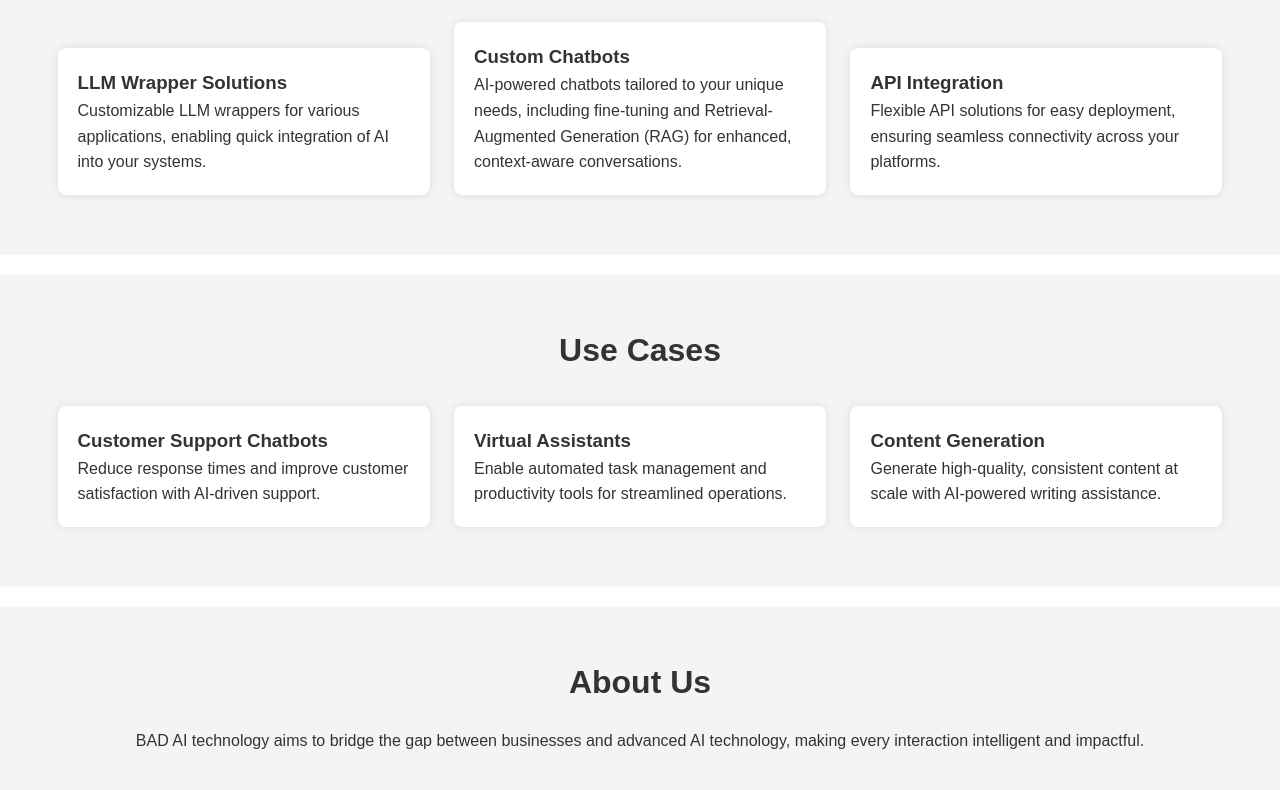
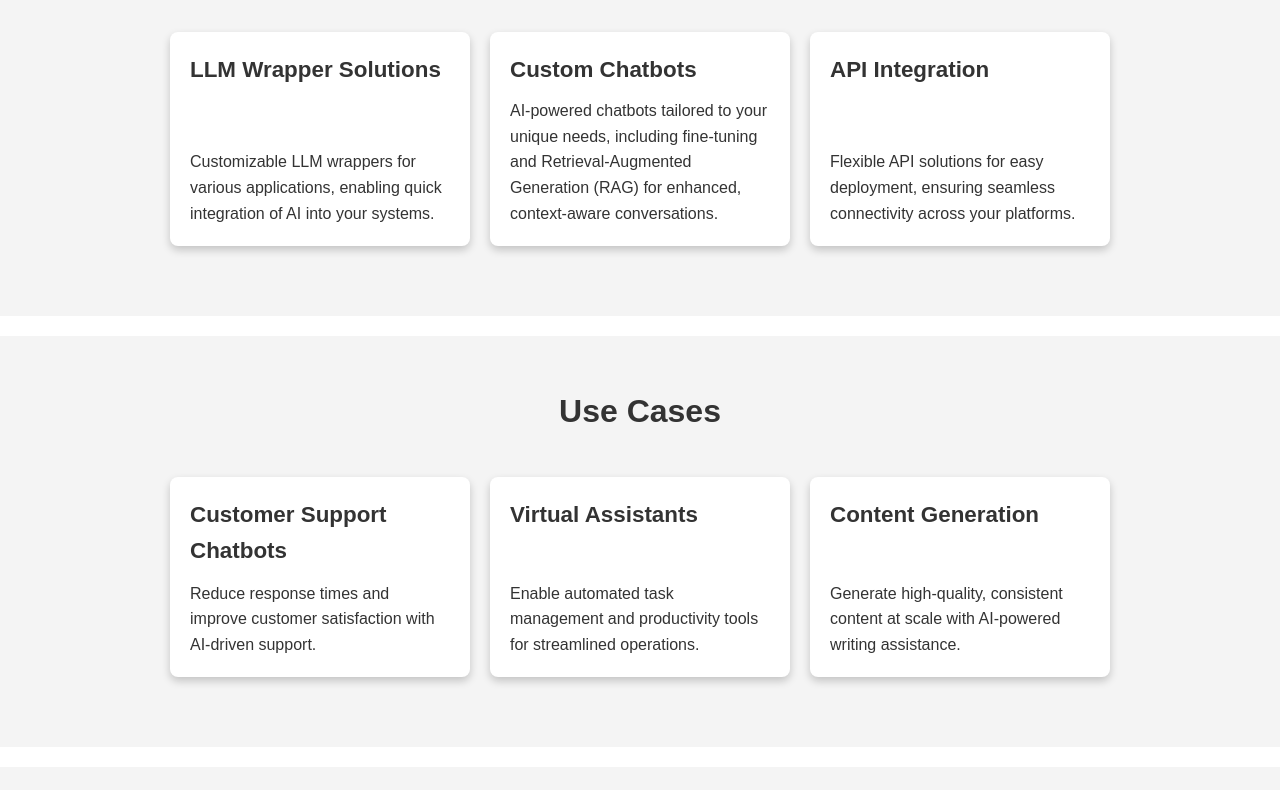
Before and after one commit to anfieldlad/badai-tech, a website: page index.html in a window 1280 px wide. Shown: the part 464-1254 px from the top of the page. Drawn offline with Linux system fonts and the light colour scheme.

Commit message:
Update index.html

```diff
--- a/index.html
+++ b/index.html
@@ -4,7 +4,7 @@
     <meta charset="UTF-8">
     <meta name="viewport" content="width=device-width, initial-scale=1.0">
     <title>badai.tech - AI Solutions</title>
-    <link rel="icon" href="favicon.ico" type="image/x-icon"> <!-- Tambahkan favicon -->
+    <link rel="icon" href="favicon.ico" type="image/x-icon">
     <style>
         /* Basic Styles */
         * {
@@ -40,7 +40,7 @@
             color: #4CAF50;
         }
         .hero {
-            background: #4CAF50;
+            background: linear-gradient(to right, #4CAF50, #43A047);
             color: white;
             padding: 100px 20px;
         }
@@ -54,20 +54,46 @@
         .section-title {
             font-size: 2em;
             margin-bottom: 20px;
+            color: #333;
+        }
+        /* Card Styles */
+        .card-container {
+            display: flex;
+            justify-content: center;
+            gap: 20px;
+            flex-wrap: wrap;
+            padding: 20px 0;
         }
         .card {
-            display: inline-block;
-            width: 30%;
-            margin: 10px;
+            background: #fff;
+            border-radius: 8px;
+            box-shadow: 0 4px 8px rgba(0, 0, 0, 0.2);
+            text-align: left;
+            width: 300px;
+            min-height: 200px;
+            padding: 20px;
+            transition: transform 0.3s, box-shadow 0.3s;
+            display: flex;
+            flex-direction: column;
+            justify-content: space-between;
+        }
+        .card:hover {
+            transform: translateY(-10px);
+            box-shadow: 0 6px 12px rgba(0, 0, 0, 0.2);
+        }
+        .card h3 {
+            font-size: 1.4em;
+            color: #333;
+            margin-bottom: 10px;
+        }
+        /* Contact Form */
+        .contact form {
+            max-width: 500px;
+            margin: 0 auto;
             padding: 20px;
             background: #fff;
             border-radius: 8px;
-            box-shadow: 0 0 10px rgba(0, 0, 0, 0.1);
-            text-align: left;
-        }
-        .contact form {
-            max-width: 500px;
-            margin: 0 auto;
+            box-shadow: 0 4px 8px rgba(0, 0, 0, 0.1);
         }
         .contact input, .contact textarea {
             width: 100%;
@@ -92,9 +118,6 @@
         }
         /* Responsive Styles */
         @media (max-width: 768px) {
-            .card {
-                width: 100%;
-            }
             .hero h1 {
                 font-size: 2em;
             }
@@ -121,6 +144,7 @@
 <!-- Services Section -->
 <section id="services" class="services">
     <h2 class="section-title">Our Services</h2>
+    <div class="card-container">
         <div class="card">
             <h3>LLM Wrapper Solutions</h3>
             <p>Customizable LLM wrappers for various applications, enabling quick integration of AI into your systems.</p>
@@ -133,11 +157,13 @@
             <h3>API Integration</h3>
             <p>Flexible API solutions for easy deployment, ensuring seamless connectivity across your platforms.</p>
         </div>
+    </div>
 </section>
 
 <!-- Use Cases Section -->
 <section id="use-cases" class="use-cases">
     <h2 class="section-title">Use Cases</h2>
+    <div class="card-container">
         <div class="card">
             <h3>Customer Support Chatbots</h3>
             <p>Reduce response times and improve customer satisfaction with AI-driven support.</p>
@@ -150,12 +176,13 @@
             <h3>Content Generation</h3>
             <p>Generate high-quality, consistent content at scale with AI-powered writing assistance.</p>
         </div>
+    </div>
 </section>
 
 <!-- About Us Section -->
 <section id="about" class="about">
     <h2 class="section-title">About Us</h2>
-    <p>BAD AI technology aims to bridge the gap between businesses and advanced AI technology, making every interaction intelligent and impactful.</p>
+    <p>Badai.tech was established to bring the power of AI into businesses in a way that's accessible, effective, and transformative. With a focus on AI solutions like LLM wrappers and custom chatbots, we help organizations harness the best in technology to improve productivity, customer engagement, and overall operational efficiency. Our mission is to bridge the gap between cutting-edge AI and everyday business needs, making AI adoption smooth and impactful.</p>
 </section>
 
 <!-- Contact Section -->
```
Lines whose indentation alone changed are shown as unchanged.
